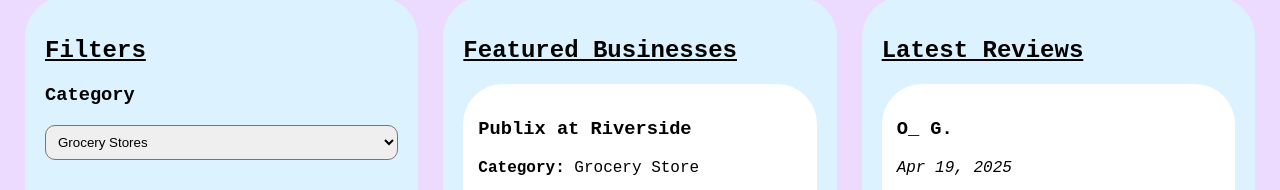
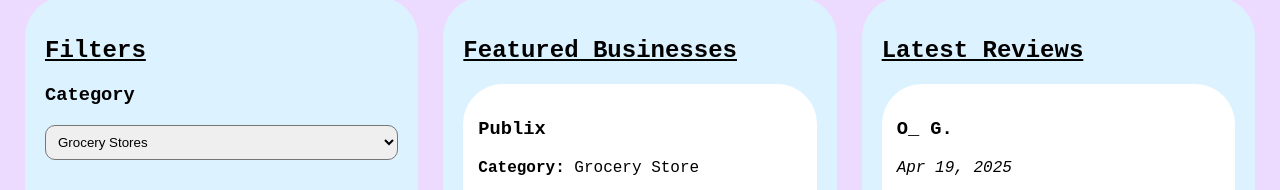
Before and after one commit to deniseasoriano-ops/homework-1, a plain HTML site: page index.html in a window 1280 px wide. Shown: the part 86-276 px from the top of the page. Drawn offline with Linux system fonts and the light colour scheme.

Commit message:
Update index.html

```diff
--- a/index.html
+++ b/index.html
@@ -37,7 +37,7 @@
         <div class="column">
             <h2>Featured Businesses</h2>
             <div class="card">
-                <h3>Publix at Riverside</h3>
+                <h3>Publix</h3>
                 <p><strong>Category: </strong>Grocery Store</p>
                 <p><strong>Location: </strong>Jacksonville, FL</p>
                 <p><strong>Rating: </strong>★★★★⯪ 4.6</p>
@@ -88,4 +88,5 @@
         </div>
     </div>
 </body>
+
 </html>
```
